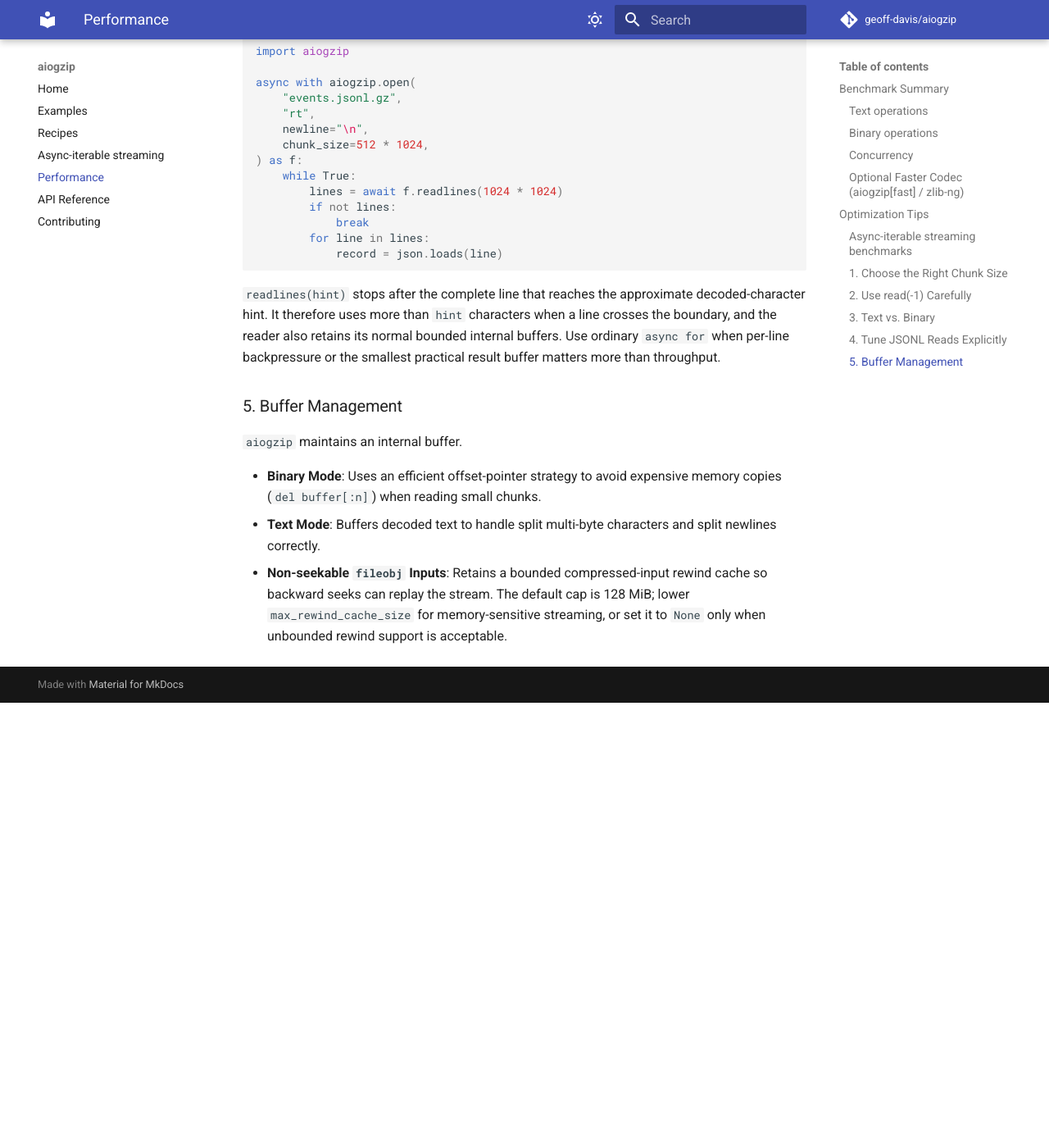
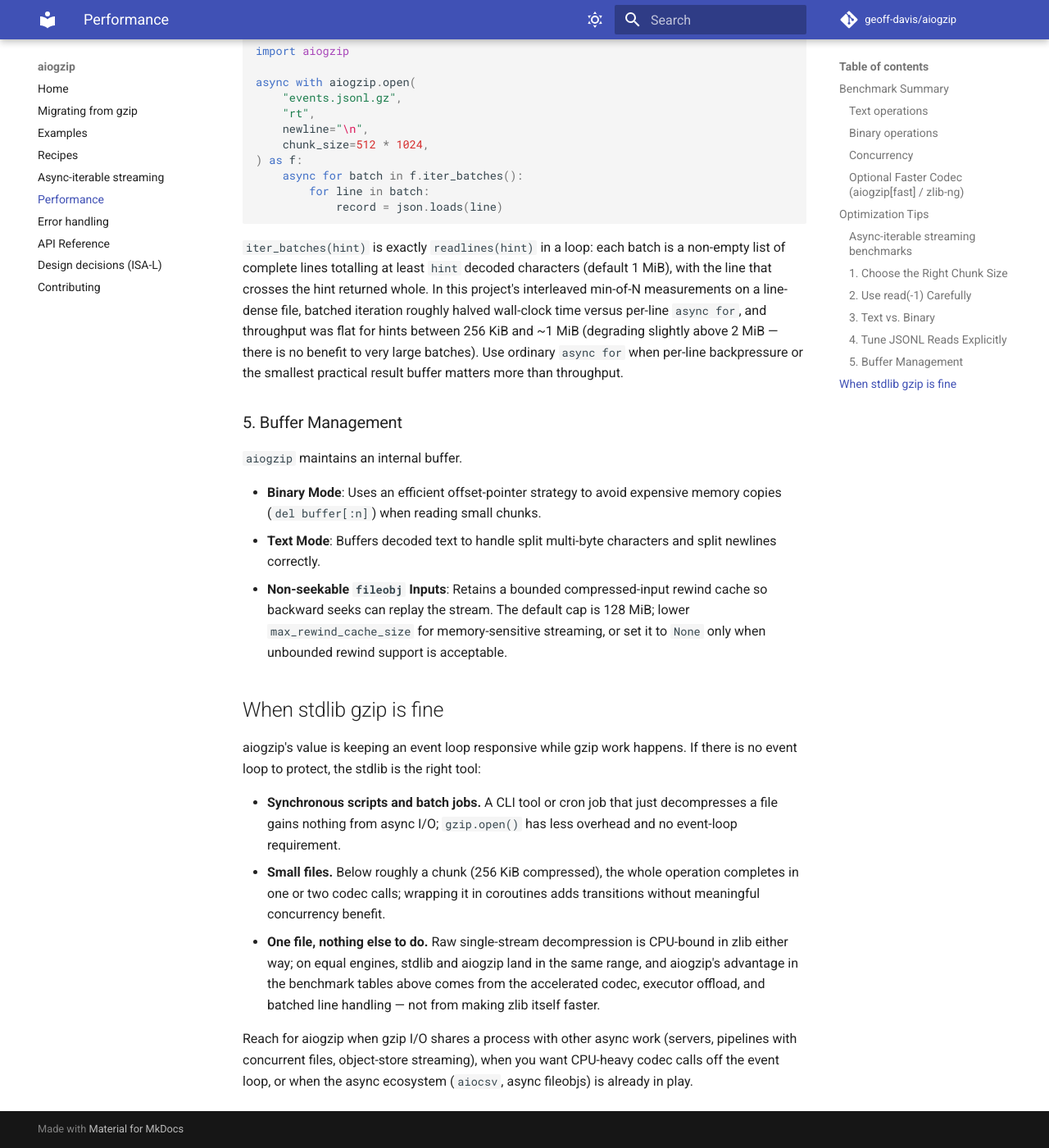
Before and after one commit to geoff-davis/aiogzip, an MkDocs documentation site: the page built from docs/performance.md, in a window 1280 px wide and 1400 px high, scrolled down 5083 px. Shown: the whole window at 82% size. Built offline with MkDocs 1.6.1 and Material for MkDocs 9.7.7, drawn with Linux system fonts in a browser that asks for light colours; comment, search, counter and statistics services are not loaded; before the commit the page ends 5940 px from its top, so only the background shows below that; some of the changed text lies outside the part shown.

Commit message:
Update: 1.11 documentation — migration, errors, ISA-L ADR, S3 recipe
- Migrating from gzip.open: three-differences table + before/after.
- Error handling page: BadGzipFile vs OSError taxonomy; verified the
  max_decompressed_size cap raises plain OSError (not BadGzipFile) so
  the two are distinguishable by exception type.
- ADR: ISA-L evaluated and not adopted, with findings and revisit
  criteria.
- Recipes: Gzip over S3 / fsspec via async fileobj; JSONL batch
  snippets now use iter_batches(); performance guide gains an honest
  "When stdlib gzip is fine" section.

🤖 Generated with [Claude Code](https://claude.com/claude-code)

Co-Authored-By: Claude Fable 5 <noreply@anthropic.com>

````diff
--- a/docs/performance.md
+++ b/docs/performance.md
@@ -208,7 +208,7 @@ Why this is faster:
 In local measurements on gzipped JSONL reads, `newline="\n"` plus a larger
 chunk size was materially faster than the default text-mode configuration.
 
-If the work performed for each line is synchronous, process bounded groups to
+If the work performed for each line is synchronous, iterate in batches to
 amortize the async-iterator transition for every individual line:
 
 ```python
@@ -222,19 +222,20 @@ async with aiogzip.open(
     newline="\n",
     chunk_size=512 * 1024,
 ) as f:
-    while True:
-        lines = await f.readlines(1024 * 1024)
-        if not lines:
-            break
-        for line in lines:
+    async for batch in f.iter_batches():
+        for line in batch:
             record = json.loads(line)
 ```
 
-`readlines(hint)` stops after the complete line that reaches the approximate
-decoded-character hint. It therefore uses more than `hint` characters when a
-line crosses the boundary, and the reader also retains its normal bounded
-internal buffers. Use ordinary `async for` when per-line backpressure or the
-smallest practical result buffer matters more than throughput.
+`iter_batches(hint)` is exactly `readlines(hint)` in a loop: each batch is a
+non-empty list of complete lines totalling at least `hint` decoded characters
+(default 1 MiB), with the line that crosses the hint returned whole. In this
+project's interleaved min-of-N measurements on a line-dense file, batched
+iteration roughly halved wall-clock time versus per-line `async for`, and
+throughput was flat for hints between 256 KiB and ~1 MiB (degrading slightly
+above 2 MiB — there is no benefit to very large batches). Use ordinary
+`async for` when per-line backpressure or the smallest practical result
+buffer matters more than throughput.
 
 ### 5. Buffer Management
 
@@ -243,3 +244,25 @@ smallest practical result buffer matters more than throughput.
 - **Binary Mode**: Uses an efficient offset-pointer strategy to avoid expensive memory copies (`del buffer[:n]`) when reading small chunks.
 - **Text Mode**: Buffers decoded text to handle split multi-byte characters and split newlines correctly.
 - **Non-seekable `fileobj` Inputs**: Retains a bounded compressed-input rewind cache so backward seeks can replay the stream. The default cap is 128 MiB; lower `max_rewind_cache_size` for memory-sensitive streaming, or set it to `None` only when unbounded rewind support is acceptable.
+
+## When stdlib gzip is fine
+
+aiogzip's value is keeping an event loop responsive while gzip work happens.
+If there is no event loop to protect, the stdlib is the right tool:
+
+- **Synchronous scripts and batch jobs.** A CLI tool or cron job that just
+  decompresses a file gains nothing from async I/O; `gzip.open()` has less
+  overhead and no event-loop requirement.
+- **Small files.** Below roughly a chunk (256 KiB compressed), the whole
+  operation completes in one or two codec calls; wrapping it in coroutines
+  adds transitions without meaningful concurrency benefit.
+- **One file, nothing else to do.** Raw single-stream decompression is
+  CPU-bound in zlib either way; on equal engines, stdlib and aiogzip land in
+  the same range, and aiogzip's advantage in the benchmark tables above comes
+  from the accelerated codec, executor offload, and batched line handling —
+  not from making zlib itself faster.
+
+Reach for aiogzip when gzip I/O shares a process with other async work
+(servers, pipelines with concurrent files, object-store streaming), when you
+want CPU-heavy codec calls off the event loop, or when the async ecosystem
+(`aiocsv`, async fileobjs) is already in play.
--- a/mkdocs.yml
+++ b/mkdocs.yml
@@ -56,9 +56,12 @@ markdown_extensions:
 
 nav:
   - Home: index.md
+  - Migrating from gzip: migration.md
   - Examples: examples.md
   - Recipes: recipes.md
   - Async-iterable streaming: streaming.md
   - Performance: performance.md
+  - Error handling: errors.md
   - API Reference: api.md
+  - Design decisions (ISA-L): adr-isal.md
   - Contributing: contributing.md
````
Also changed, not shown: CHANGELOG.md (+16 -0 lines), docs/adr-isal.md (added, +46 -0 lines), docs/errors.md (added, +66 -0 lines), docs/migration.md (added, +43 -0 lines), docs/recipes.md (+48 -10 lines).
